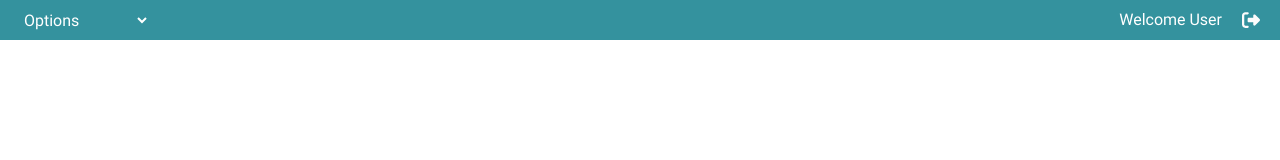
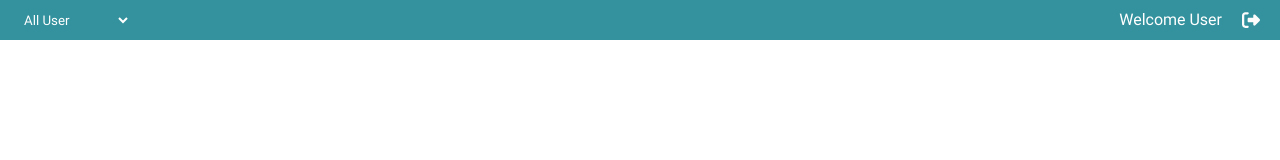
Before and after one commit to TranLeKhanhDuyen/Knowledge, a React (Vite) app in the folder BookingCare/: page /manager in a window 1280 px wide. Shown: the top 160 px of the page. Built offline with nearby package versions, Linux system fonts and the light colour scheme.

Commit message:
feat: refactor code

```diff
--- a/BookingCare/src/components/common/Options/Options.tsx
+++ b/BookingCare/src/components/common/Options/Options.tsx
@@ -1,14 +1,16 @@
+import { SelectHTMLAttributes } from 'react'
 import './Options.css'
 
-interface IOptionsProps extends React.HTMLProps<HTMLOptionElement> {
+interface IOptionsProps extends SelectHTMLAttributes<HTMLSelectElement> {
   items: {
     id: string
     value: string
   }[]
+  onChange: (event: React.ChangeEvent<HTMLSelectElement>) => void
 }
 
-const OptionList = ({ items }: IOptionsProps) => (
-  <select className='cursor select'>
+const OptionList = ({ items, onChange, ...props }: IOptionsProps) => (
+  <select className='cursor select' onChange={onChange} {...props}>
     {items.map((option) => (
       <option key={option.id} value={option.value}>
         {option.value}
--- a/BookingCare/src/pages/manager/header/header.css
+++ b/BookingCare/src/pages/manager/header/header.css
@@ -22,6 +22,13 @@
   gap: 20px;
 }
 
+.optionlist {
+  background-color: var(--turquoise-color);
+  border: none;
+  color: var(--white-color);
+  outline: none;
+}
+
 .logout-manager {
   background-image: url(../../../assets/icons/ic-logout.svg);
   background-repeat: no-repeat;
--- a/BookingCare/src/pages/manager/header/header.tsx
+++ b/BookingCare/src/pages/manager/header/header.tsx
@@ -1,14 +1,15 @@
+import OptionList from '@components/common/Options/Options'
 import './header.css'
 
-interface HeaderManagerProps {
+interface IHeaderManagerProps {
   onSelectOption: (event: React.ChangeEvent<HTMLSelectElement>) => void
   selectedOption: string
 }
 
-const HeaderManager: React.FC<HeaderManagerProps> = ({
+const HeaderManager = ({
   onSelectOption,
   selectedOption
-}) => {
+}: IHeaderManagerProps) => {
   const handleLogout = () => {
     alert('Logout Success')
   }
@@ -17,17 +18,17 @@ const HeaderManager: React.FC<HeaderManagerProps> = ({
     <header className='header-manager-container'>
       <nav className='text-white header-manager'>
         <div className='nav-left'>
-          <select
-            className='cursor select-manager text-white text-xl'
+          <OptionList
+            className='optionlist'
+            items={[
+              { id: '1', value: 'All User' },
+              { id: '2', value: 'Create User' },
+              { id: '3', value: 'Manage Doctor' },
+              { id: '4', value: 'Manage Admin' }
+            ]}
             onChange={onSelectOption}
             value={selectedOption}
-          >
-            <option value=''>Options</option>
-            <option value='All User'>All User</option>
-            <option value='Create User'>Create User</option>
-            <option value='Manage Doctor'>Manage Doctor</option>
-            <option value='Manage Admin'>Manage Admin</option>
-          </select>
+          />
         </div>
         <div className='nav-right'>
           <span>Welcome User</span>
```
